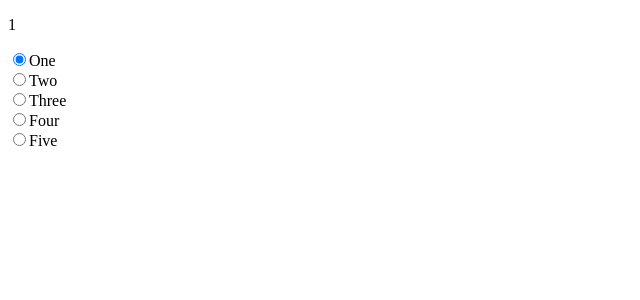
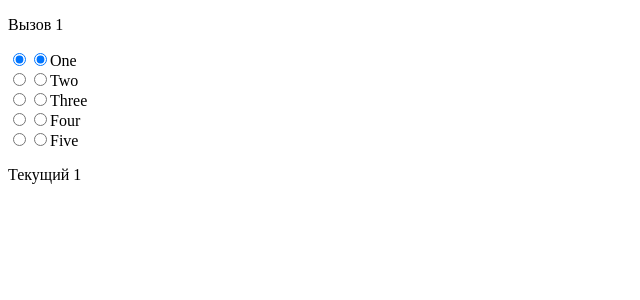
Before and after one commit to Azamark/Elevator, a Vue app: page / in a window 1280 px wide. Shown: the top 300 px of the page, without its empty margins (0-640 px from the left). Built offline with nearby package versions, Linux system fonts and the light colour scheme.

Commit message:
odj elevator + watch
Добавил объект elevator + в watch текущее положение лифта приравнивается к первому вызову из callStack

```diff
--- a/src/App.vue
+++ b/src/App.vue
@@ -1,9 +1,13 @@
 <template>
-    <p>{{picked}}</p>
-    <div
+    <p> Вызов {{picked}}</p>
+    <div class="levels"
         v-for="level in levels"
         :key="level.name"
     >
+        <input type="radio"
+            v-model="elevator.currentLvl"
+            :value="level.value"
+        >
         <input type="radio"
             v-model="picked"
             :id="level.name"
@@ -12,6 +16,8 @@
         >
         <label :for="level.name">{{level.name}}</label>
     </div>
+    <p> Текущий {{elevator.currentLvl}}</p>
+
 </template>
 
 <script>
@@ -26,7 +32,12 @@ export default {
                 {name: 'Five',value: 5}
             ],
             picked: 1,
-            callStack: []
+            callStack: [],
+            elevator: {
+                action: 'ready',
+                currentLvl: 1,
+                targetLvl: 1
+            }
         }
     },
     methods: {
@@ -41,7 +52,21 @@ export default {
                 this.callStack.push(this.picked);
                 console.log(`Вызов на ${this.picked} этаж`);
                 console.log(`Очередь вызовов ${this.callStack}`);
+                if(this.elevator.action === 'ready') {
+                    this.elevator.targetLvl = this.callStack[0];
+                }
             }
+        }
+    },
+    watch: {
+        elevator: {
+            handler(val, oldVal) {
+                if(this.elevator.targetLvl !== this.elevator.currentLvl) {
+                    this.elevator.currentLvl = this.elevator.targetLvl
+                    this.callStack.shift();
+                }
+            },
+            deep: true
         }
     }
 }
```
